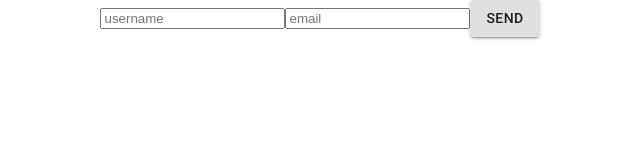
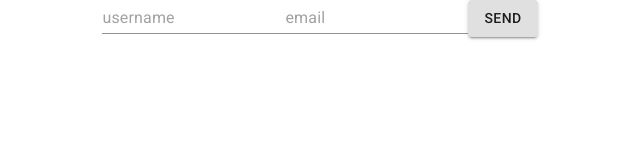
Before and after one commit to flpos/rent-client, a React (Create React App) app: page /login in a window 1280 px wide. Shown: the top 160 px of the page, without its empty margins (320-960 px from the left). Built offline with nearby package versions, Linux system fonts and the light colour scheme.

Commit message:
refactor: use input from material-ui

```diff
--- a/src/components/input/Input.tsx
+++ b/src/components/input/Input.tsx
@@ -1,3 +1,4 @@
+import { Input as MUIInput } from '@material-ui/core';
 import React, { HTMLInputTypeAttribute } from 'react';
 
 type Props = {
@@ -18,7 +19,7 @@ const Input: React.FC<Props> = ({
   value,
 }) => {
   return (
-    <input
+    <MUIInput
       type={type}
       data-testid={dataTestid}
       placeholder={placeholder}
```
Also changed, not shown: 1 other file (tests, documents, lock files or other folders).
